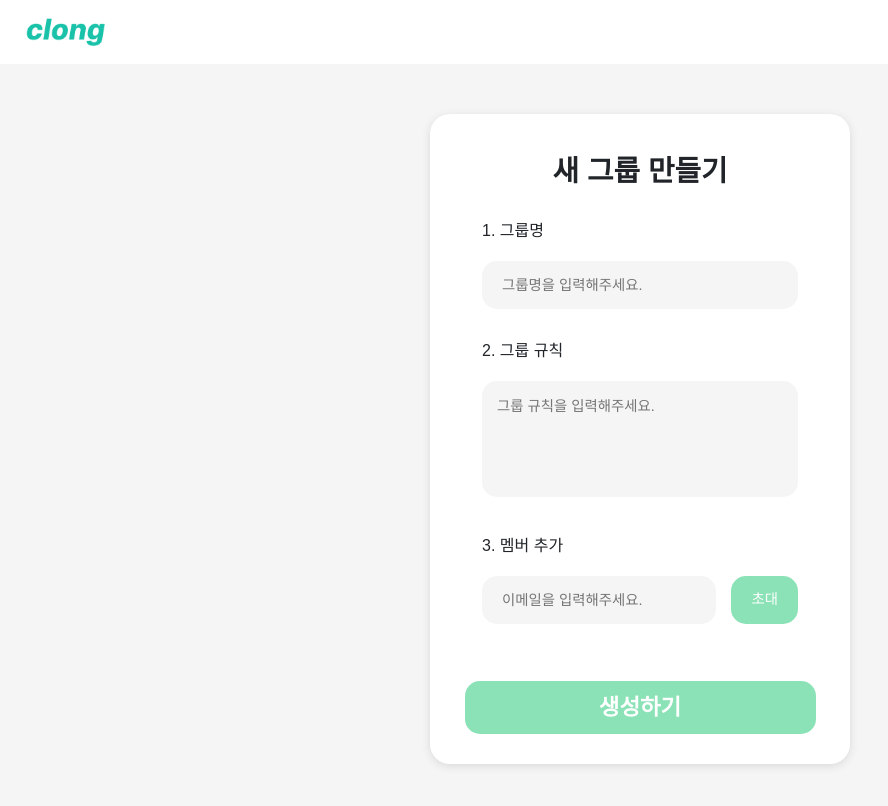
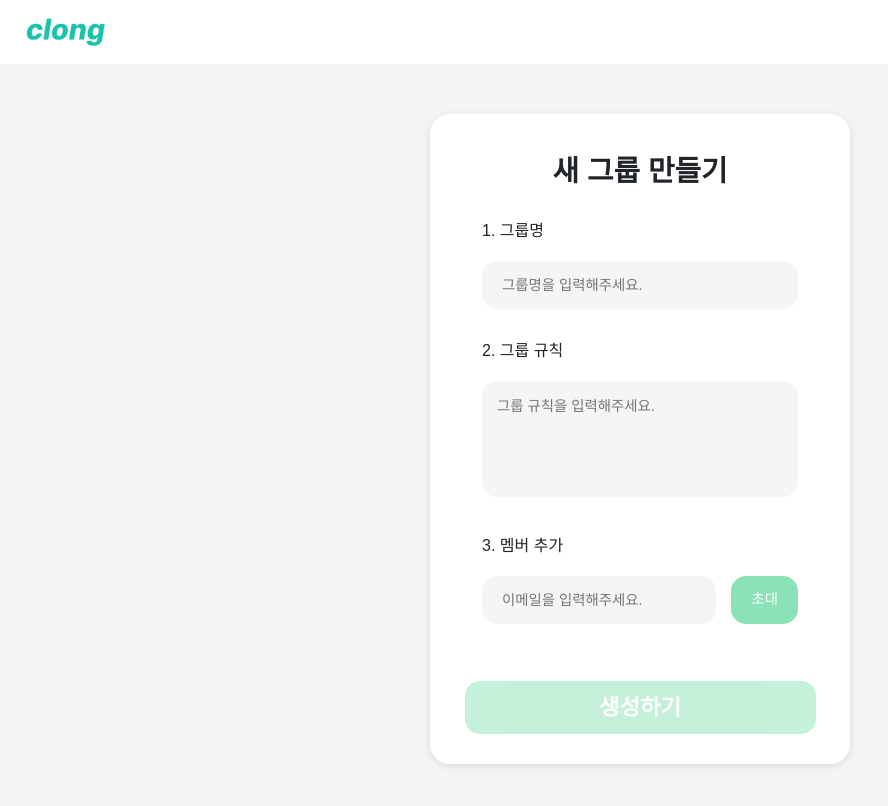
Before and after one commit to Co-sol/clong_front, a React (Vite) app: page /createGroup in a window 1280 px wide. Shown: the top 806 px of the page, without its empty margins (0-888 px from the left). Built offline with nearby package versions, Linux system fonts and the light colour scheme; a web font is replaced by a local one.

Commit message:
feat: createGroup 버튼 활성화 조건 추가

```diff
--- a/src/pages/CreatePages/CreateGroupPage.css
+++ b/src/pages/CreatePages/CreateGroupPage.css
@@ -182,6 +182,10 @@ body {
 .create-btn:hover {
   background: #74d3a4;
 }
+.create-btn:disabled {
+  opacity: 0.5;
+  cursor: not-allowed;
+}
 
 /* 스크롤 */
 .form-rule::-webkit-scrollbar {
--- a/src/pages/CreatePages/CreateGroupPage.jsx
+++ b/src/pages/CreatePages/CreateGroupPage.jsx
@@ -25,6 +25,8 @@ function CreateGroupPage() {
     const emailRegex = /^[^\s@]+@[^\s@]+\.[^\s@]+$/;
     return emailRegex.test(email);
   };
+
+  const isFormValid = groupName.trim() && groupRule.trim();
 
   const handleAddMember = () => {
     // 이미 추가된 멤버(중복) 체크
@@ -158,7 +160,11 @@ function CreateGroupPage() {
                 ))}
               </div>
             </div>
-            <button type="submit" className="create-btn">
+            <button
+              type="submit"
+              className="create-btn"
+              disabled={!isFormValid}
+            >
               생성하기
             </button>
           </form>
```
